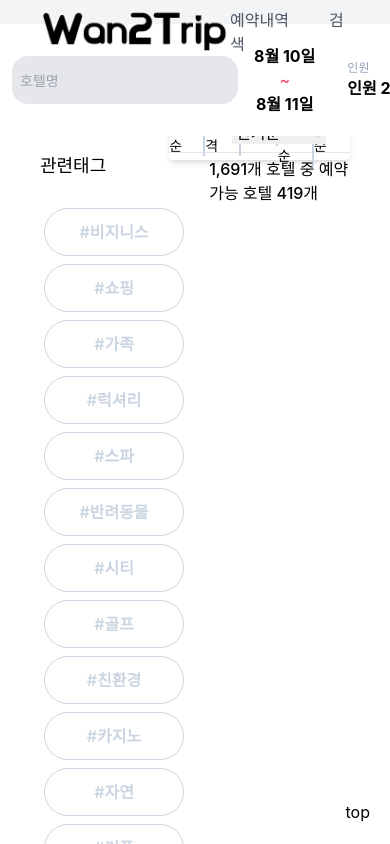
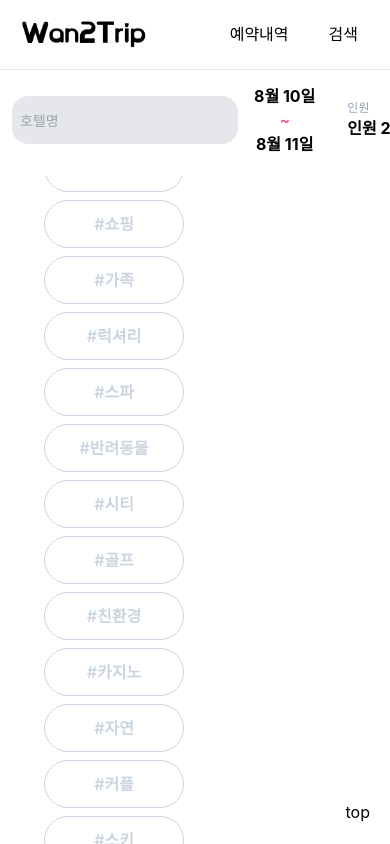
Before and after one commit to Wanted-Pre-Onboarding-Frontend-2/Wan2trip, a React (Create React App) app: page /result in a window 390 px wide. Shown: the top 844 px of the page. Built offline with nearby package versions, Linux system fonts and the light colour scheme.

Commit message:
feat: modify header responsive

```diff
--- a/src/components/layout/BackHeader.tsx
+++ b/src/components/layout/BackHeader.tsx
@@ -15,5 +15,5 @@ const BackHeader = () => {
 export default BackHeader;
 
 const EngSkyHeader = tw.div`
-absolute h-1/2 w-full bg-gray-300 top-0 left-0 flex items-end
+relative md:absolute h-1/2 w-full bg-gray-300 top-0 left-0 flex items-end object-cover
 `;
--- a/src/components/layout/Header.tsx
+++ b/src/components/layout/Header.tsx
@@ -13,18 +13,24 @@ const Header = (props: any) => {
   const location = useLocation();
   return (
     <EngSkyHeader location={location.pathname === "/" ? 1 : 0}>
-      <StyledLink to="/" className="ml-10">
+      <StyledLink to="/" className="ml-5 md:ml-0">
         {location.pathname === "/" ? (
-          <img src={Logo} alt="" />
+          <>
+            <img src={Logo} alt="" className="w-32 hidden md:block" />
+            <img src={LogoDark} alt="" className="w-32 md:hidden" />
+          </>
         ) : (
-          <img src={LogoDark} alt="" />
+          <img src={LogoDark} alt="" className="w-32" />
         )}
       </StyledLink>
       <div>
-        <StyledLink to="/booked" className="mr-10">
+        <StyledLink to="/booked" className="mr-10 text-black md:text-white">
           예약내역
         </StyledLink>
-        <StyledLink to="/result" className="mr-10">
+        <StyledLink
+          to="/result"
+          className="mr-8 text-black md:text-white md:mr-0"
+        >
           검색
         </StyledLink>
       </div>
@@ -35,7 +41,7 @@ const Header = (props: any) => {
 export default Header;
 
 const EngSkyHeader = tw.header<HeaderType>`
-h-16 flex justify-between items-center relative z-20
+fixed md:relative top-0 left-0 w-full py-3 z-10 flex justify-between items-center z-20  bg-white border-b md:border-b-0 md:bg-transparent
 ${(props: HeaderType) =>
   props.location === 1 ? "text-white" : "text-gray-600"}
 `;
--- a/src/components/search/SearchBar.tsx
+++ b/src/components/search/SearchBar.tsx
@@ -88,5 +88,5 @@ const SearchInner = tw.div`
 flex flex-row items-center relative  pb-[0.1rem] h-16 z-20  box-border`;
 
 const MobileSearch = tw.div`
-md:hidden bg-white absolute z-10 w-full py-5 px-3
+ fixed top-16 left-0 bg-white z-10 w-full py-5 px-3
 `;
--- a/src/page/Home.tsx
+++ b/src/page/Home.tsx
@@ -12,7 +12,6 @@ const Home = () => {
     <Layout>
       <Header />
       <SearchBar />
-      <BackHeader />
       <div className="flex flex-col items-center justify-center w-full gap-10 pt-12 md:pt-16 mx-auto mt-24">
         <HotelList />
       </div>
```
